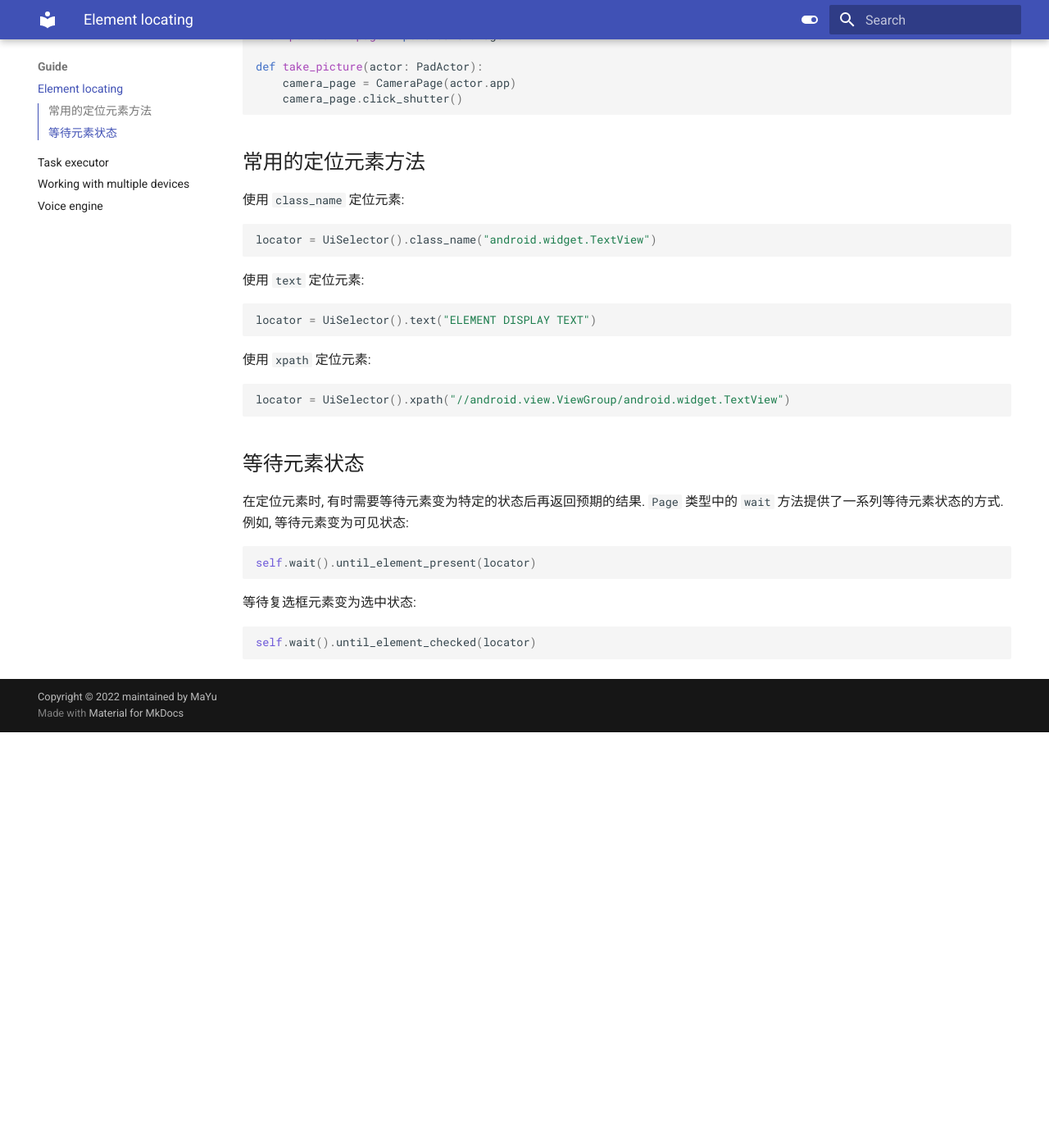
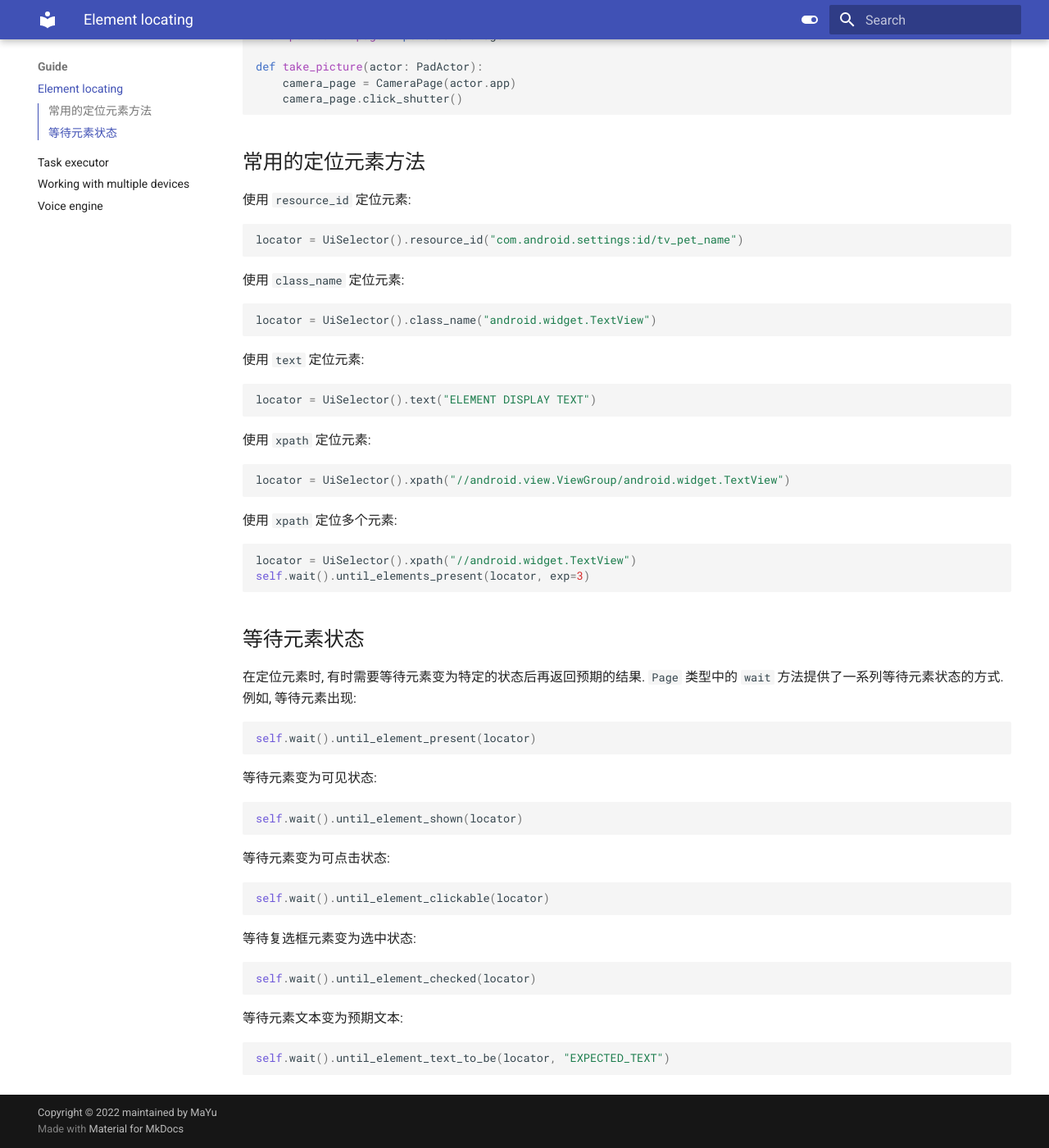
Before and after one commit to ice7mayu/sloth-doc, an MkDocs documentation site: the page built from docs/guide/element-locating.md, in a window 1280 px wide and 1400 px high, scrolled down 689 px. Shown: the whole window at 82% size. Built offline with MkDocs 1.6.1 and Material for MkDocs 9.7.7, drawn with Linux system fonts in a browser that asks for light colours; before the commit the page ends 1582 px from its top, so only the background shows below that.

Commit message:
Refine element locating doc

````diff
--- a/docs/guide/element-locating.md
+++ b/docs/guide/element-locating.md
@@ -36,6 +36,12 @@ def take_picture(actor: PadActor):
 
 ## 常用的定位元素方法
 
+使用 `resource_id` 定位元素:
+
+```python
+locator = UiSelector().resource_id("com.android.settings:id/tv_pet_name")
+```
+
 使用 `class_name` 定位元素:
 
 ```python
@@ -54,13 +60,32 @@ locator = UiSelector().text("ELEMENT DISPLAY TEXT")
 locator = UiSelector().xpath("//android.view.ViewGroup/android.widget.TextView")
 ```
 
+使用 `xpath` 定位多个元素:
+
+```python
+locator = UiSelector().xpath("//android.widget.TextView")
+self.wait().until_elements_present(locator, exp=3)
+```
+
 ## 等待元素状态
 
 在定位元素时, 有时需要等待元素变为特定的状态后再返回预期的结果. `Page` 类型中的 `wait` 方法提供了一系列等待元素状态的方式.
-例如, 等待元素变为可见状态:
+例如, 等待元素出现:
 
 ```python
 self.wait().until_element_present(locator)
+```
+
+等待元素变为可见状态:
+
+```python
+self.wait().until_element_shown(locator)
+```
+
+等待元素变为可点击状态:
+
+```python
+self.wait().until_element_clickable(locator)
 ```
 
 等待复选框元素变为选中状态:
@@ -68,3 +93,9 @@ self.wait().until_element_present(locator)
 ```python
 self.wait().until_element_checked(locator)
 ```
+
+等待元素文本变为预期文本:
+
+```python
+self.wait().until_element_text_to_be(locator, "EXPECTED_TEXT")
+```
````
